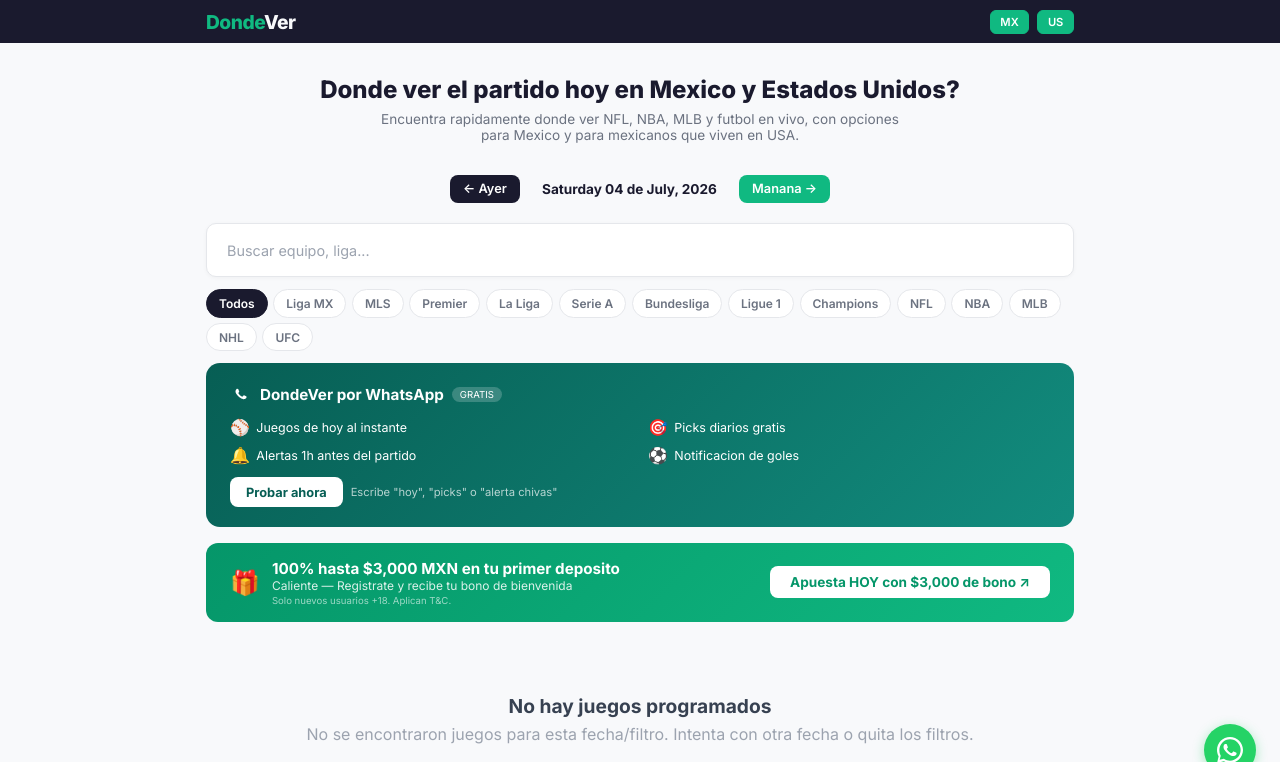
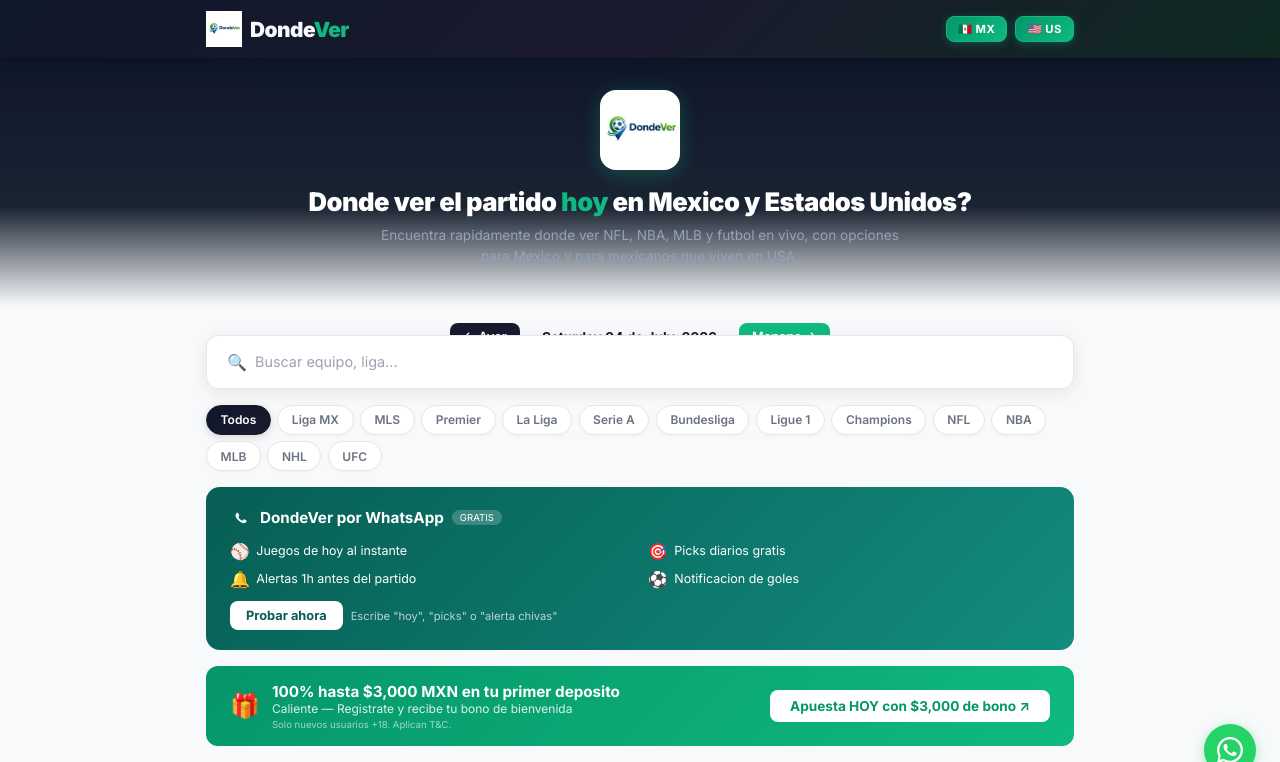
Before and after one commit to DistribucionesArobe/Dondever, a FastAPI app: page / in a window 1280 px wide. Shown: the top 762 px of the page. Run offline with FastAPI, Linux system fonts and the light colour scheme; data that the repository does not hold is empty; parts of the project's set-up code (start-up, migrations or seed data) failed here and were passed over.

Commit message:
Rediseño visual: header con logo, hero gradiente, cards mejoradas

```diff
--- a/templates/index.html
+++ b/templates/index.html
@@ -22,8 +22,10 @@
     <meta name="twitter:title" content="DondeVer.app - Donde ver el partido hoy">
     <meta name="twitter:description" content="Encuentra donde ver {{ total_games }} juegos de hoy en Mexico y USA. Liga MX, NFL, NBA, MLB y mas.">
     <link rel="canonical" href="{{ app_url }}">
+    <link rel="icon" type="image/png" href="/static/logo.png">
+    <link rel="apple-touch-icon" href="/static/logo.png">
     <link rel="preconnect" href="https://fonts.googleapis.com">
-    <link href="https://fonts.googleapis.com/css2?family=Inter:wght@400;500;600;700;800&display=swap" rel="stylesheet">
+    <link href="https://fonts.googleapis.com/css2?family=Inter:wght@400;500;600;700;800;900&display=swap" rel="stylesheet">
 
     <style>
         * { margin: 0; padding: 0; box-sizing: border-box; }
@@ -36,8 +38,12 @@
 
         /* ── Dark Header ────────────────────── */
         .header {
-            background: #1a1a2e;
-            padding: 0.6rem 0;
+            background: linear-gradient(135deg, #0f172a 0%, #1a1a2e 50%, #0f2922 100%);
+            padding: 0.7rem 0;
+            box-shadow: 0 2px 12px rgba(0,0,0,0.3);
+            position: sticky;
+            top: 0;
+            z-index: 100;
         }
         .header-inner {
             max-width: 900px;
@@ -48,13 +54,22 @@
             justify-content: space-between;
         }
         .logo {
-            font-size: 1.2rem;
-            font-weight: 800;
-            color: #10b981;
+            display: flex;
+            align-items: center;
+            gap: 0.5rem;
             text-decoration: none;
+        }
+        .logo img {
+            height: 36px;
+            width: auto;
+        }
+        .logo-text {
+            font-size: 1.3rem;
+            font-weight: 900;
             letter-spacing: -0.5px;
         }
-        .logo span { color: #f8f9fb; }
+        .logo-text .donde { color: #f8f9fb; }
+        .logo-text .ver { color: #10b981; }
         .header-right {
             display: flex;
             align-items: center;
@@ -64,53 +79,84 @@
             display: inline-flex;
             align-items: center;
             gap: 0.3rem;
-            padding: 0.25rem 0.6rem;
-            border-radius: 6px;
+            padding: 0.3rem 0.7rem;
+            border-radius: 8px;
             font-size: 0.7rem;
-            font-weight: 600;
+            font-weight: 700;
             text-decoration: none;
-            color: #ccc;
-            border: 1px solid #333;
+            color: #94a3b8;
+            border: 1px solid #334155;
             transition: all 0.2s;
+            text-transform: uppercase;
+            letter-spacing: 0.5px;
         }
         .country-btn.active, .country-btn:hover {
-            background: #10b981;
+            background: linear-gradient(135deg, #059669, #10b981);
             color: white;
             border-color: #10b981;
+            box-shadow: 0 2px 8px rgba(16,185,129,0.3);
         }
 
         /* ── Hero Section ───────────────────── */
         .hero {
+            background: linear-gradient(180deg, #0f172a 0%, #1a2332 60%, #f8f9fb 100%);
+            padding: 2rem 1rem 2.5rem;
+            text-align: center;
+        }
+        .hero-inner {
             max-width: 900px;
             margin: 0 auto;
-            padding: 2rem 1rem 1rem;
-            text-align: center;
+        }
+        .hero-logo {
+            width: 80px;
+            height: 80px;
+            margin: 0 auto 1rem;
+            border-radius: 16px;
+            overflow: hidden;
+            box-shadow: 0 4px 20px rgba(16,185,129,0.3);
+        }
+        .hero-logo img {
+            width: 100%;
+            height: 100%;
+            object-fit: cover;
         }
         .hero h1 {
-            font-size: 1.5rem;
-            font-weight: 800;
-            color: #1a1a2e;
-            margin-bottom: 0.4rem;
+            font-size: 1.6rem;
+            font-weight: 900;
+            color: #ffffff;
+            margin-bottom: 0.5rem;
+            letter-spacing: -0.5px;
         }
+        .hero h1 .accent { color: #10b981; }
         .hero p {
-            color: #6b7280;
+            color: #94a3b8;
             font-size: 0.85rem;
             max-width: 550px;
             margin: 0 auto;
+            line-height: 1.5;
         }
 
         /* ── Search Bar ─────────────────────── */
         .search-wrap {
             max-width: 900px;
-            margin: 1.25rem auto 0;
+            margin: -1rem auto 0;
             padding: 0 1rem;
+            position: relative;
+            z-index: 10;
         }
         .search-box {
             background: white;
             border: 1px solid #e5e7eb;
-            border-radius: 10px;
+            border-radius: 12px;
             padding: 1rem 1.25rem;
-            box-shadow: 0 1px 4px rgba(0,0,0,0.04);
+            box-shadow: 0 4px 16px rgba(0,0,0,0.08);
+            display: flex;
+            align-items: center;
+            gap: 0.5rem;
+        }
+        .search-box::before {
+            content: "🔍";
+            font-size: 1rem;
         }
         .search-input {
             width: 100%;
@@ -126,14 +172,14 @@
         /* ── League Filters ─────────────────── */
         .filters {
             max-width: 900px;
-            margin: 0.75rem auto;
+            margin: 1rem auto;
             padding: 0 1rem;
             display: flex;
-            gap: 0.35rem;
+            gap: 0.4rem;
             flex-wrap: wrap;
         }
         .filter-pill {
-            padding: 0.35rem 0.75rem;
+            padding: 0.4rem 0.85rem;
             border-radius: 2rem;
             border: 1px solid #e5e7eb;
             background: white;
@@ -146,15 +192,19 @@
             display: inline-flex;
             align-items: center;
             gap: 0.3rem;
+            box-shadow: 0 1px 3px rgba(0,0,0,0.04);
         }
         .filter-pill:hover {
             border-color: #10b981;
             color: #059669;
+            box-shadow: 0 2px 8px rgba(16,185,129,0.15);
+            transform: translateY(-1px);
         }
         .filter-pill.active {
-            background: #1a1a2e;
+            background: linear-gradient(135deg, #0f172a, #1a1a2e);
             color: white;
             border-color: #1a1a2e;
+            box-shadow: 0 2px 8px rgba(0,0,0,0.15);
         }
 
         /* ── Affiliate Banner (Green) ───────── */
@@ -374,18 +431,24 @@
 <!-- Dark Header -->
 <header class="header">
     <div class="header-inner">
-        <a href="/" class="logo">Donde<span>Ver</span></a>
+        <a href="/" class="logo">
+            <img src="/static/logo.png" alt="DondeVer">
+            <span class="logo-text"><span class="donde">Donde</span><span class="ver">Ver</span></span>
+        </a>
         <div class="header-right">
-            <span class="country-btn active">MX</span>
-            <span class="country-btn active">US</span>
+            <span class="country-btn active">🇲🇽 MX</span>
+            <span class="country-btn active">🇺🇸 US</span>
         </div>
     </div>
 </header>
 
 <!-- Hero -->
 <div class="hero">
-    <h1>Donde ver el partido hoy en Mexico y Estados Unidos?</h1>
-    <p>Encuentra rapidamente donde ver NFL, NBA, MLB y futbol en vivo, con opciones para Mexico y para mexicanos que viven en USA.</p>
+    <div class="hero-inner">
+        <div class="hero-logo"><img src="/static/logo.png" alt="DondeVer.app"></div>
+        <h1>Donde ver el partido <span class="accent">hoy</span> en Mexico y Estados Unidos?</h1>
+        <p>Encuentra rapidamente donde ver NFL, NBA, MLB y futbol en vivo, con opciones para Mexico y para mexicanos que viven en USA.</p>
+    </div>
 </div>
 
 <!-- Date Navigation -->
```
Also changed, not shown: other parts of templates/index.html (+20 -13 lines), static/ChatGPT Image Jul 4, 2026, 04_38_01 PM.png (added).
